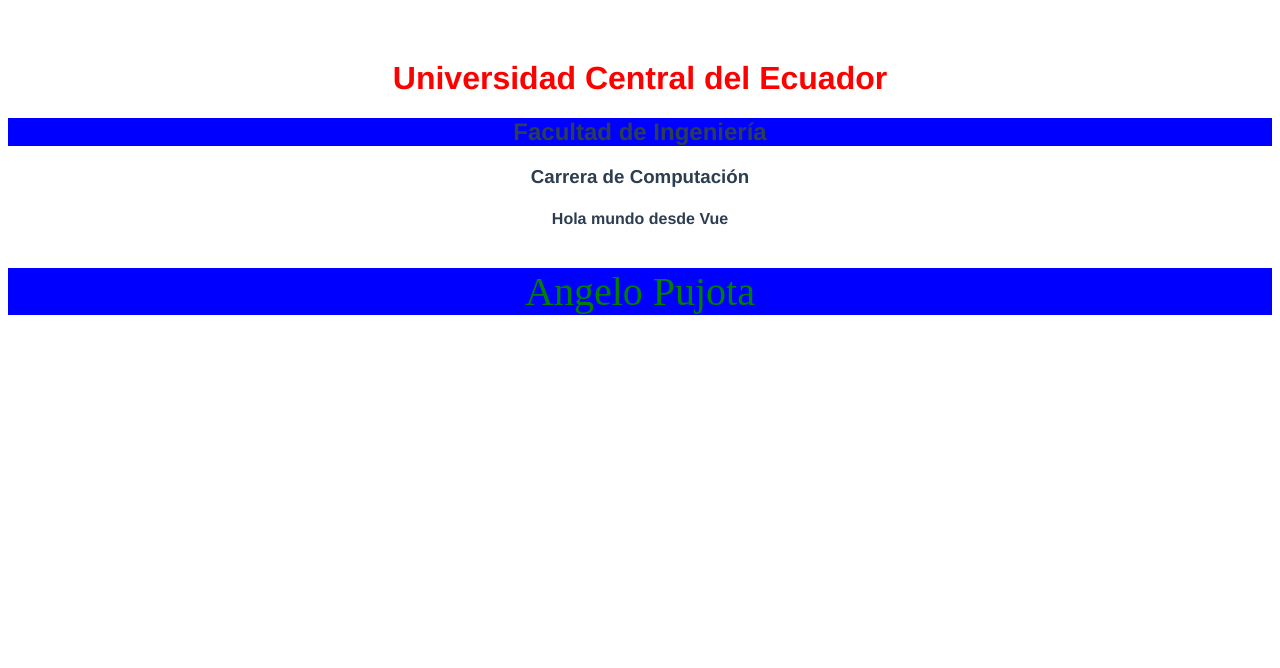
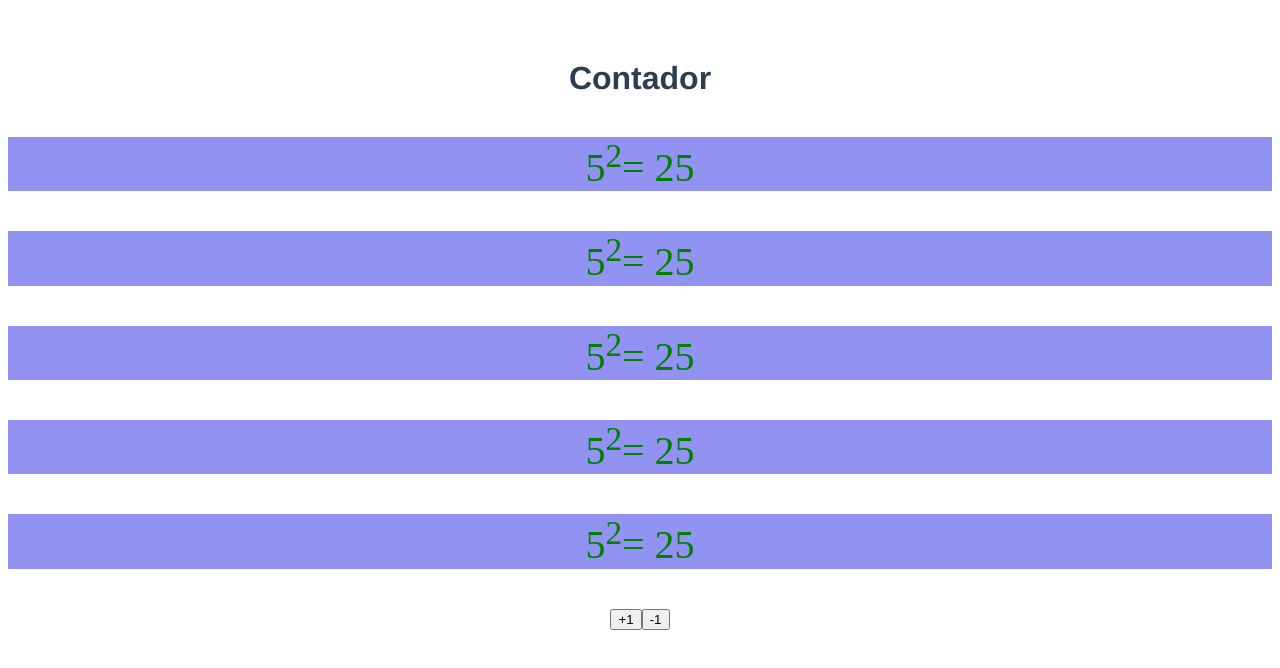
Before and after one commit to Zadhield/pw_u2_p8_ap, a Vue app: page / in a window 1280 px wide. Shown: the top 668 px of the page. Built offline with nearby package versions, Linux system fonts and the light colour scheme.

Commit message:
Declarativas

```diff
--- a/src/App.vue
+++ b/src/App.vue
@@ -1,14 +1,16 @@
 <template>
-  <hm/>
+  <!--<hm/> -->
+  <Contador/>
 </template>
 
 <script>
 import hm from './views/HolaMundoView.vue'
+import Contador from "@/views/ContadorView.vue"
 
 export default {
   name: 'App',
   components: {
-    hm
+    Contador
   }
 }
 </script>
--- /dev/null
+++ b/src/components/Contador.vue
@@ -0,0 +1,66 @@
+<template>
+  <div class="container">
+    <h1>Contador</h1>
+    <p>{{ this.numero }}<sup>2</sup>= {{calCuadrado}}</p>
+    <p>{{ this.numero }}<sup>2</sup>= {{calCuadrado}}</p>
+
+    <p>{{ this.numero}}<sup>2</sup>= {{calCuadrado}}</p>
+    <p>{{ this.numero }}<sup>2</sup>= {{calCuadrado}}</p>
+    <p>{{ this.numero}}<sup>2</sup>= {{calCuadrado}}</p>
+    <div>
+        <button v-on:click="incrementar()">+1</button>
+        <button v-on:click="decrementar()">-1</button>
+    </div>
+    <!--
+    <p>{{ numero + 1 }}</p>
+    <p>{{ texto }}</p>
+    <p>{{ activo }}</p>
+     <p>{{usuario.edad}}</p>
+      <p>{{arreglo}}</p>
+    1+1
+    {{ 1 + 1 }}
+    true? 'Es verdadero':'Es falso'
+    {{ false ? "Es verdadero" : "Es falso" }} -->
+  </div>
+</template>
+
+<script>
+export default {
+  data() {
+    return {
+      numero: 5,
+      texto: "Angelo Pujota",
+      activo: true,
+      usuario: {
+        nombre: "Angelo",
+        edad: 28,
+        genero: "masculino",
+      },
+      arreglo: ["Amarillo","Azul"],
+    };
+  },
+  methods:{
+    calcularCuadrado(){
+        console.log('Entro al metodo')
+        return this.numero * this.numero;
+    },
+     incrementar(){
+        this.numero++;
+
+    },
+    decrementar(){
+        this.numero--;
+    },
+  },
+  computed:{
+    calCuadrado(){
+        console.log("Entro a la propiedad computada");
+        return this.numero*this.numero;
+    },
+
+  },
+};
+</script>
+
+<style>
+</style>
--- a/src/components/HolaMundo.vue
+++ b/src/components/HolaMundo.vue
@@ -27,7 +27,7 @@
 
 p {
     color: green;
-    background: blue;
+    background: rgb(146, 146, 243);
     font-family: 'Times New Roman', Times, serif;
     font-size: 40px;
 }
--- /dev/null
+++ b/src/views/ContadorView.vue
@@ -0,0 +1,18 @@
+<template>
+  <div>
+    <Contador/>
+  </div>
+</template>
+
+<script>
+import Contador from '@/components/Contador.vue'
+export default {
+    components: {
+        Contador,
+    },
+
+};
+</script>
+
+<style>
+</style>
```
